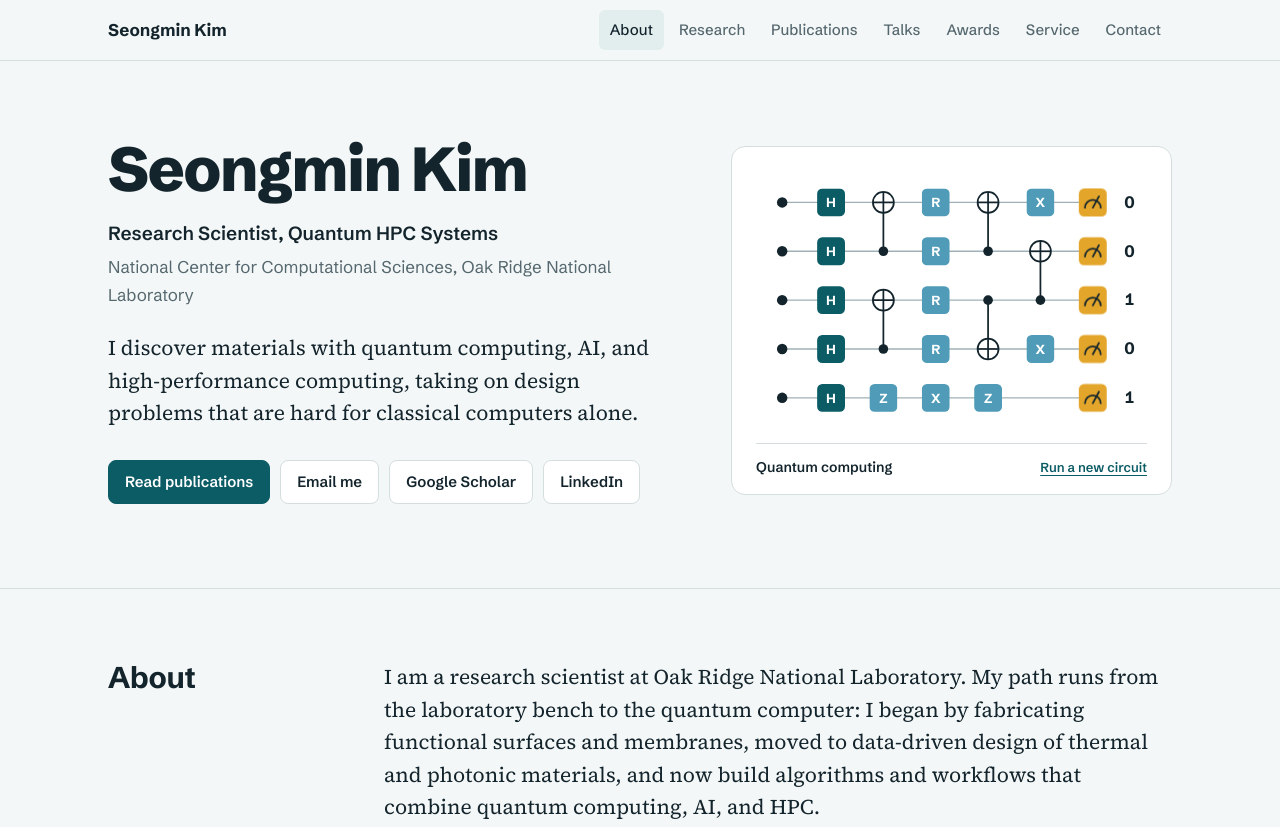
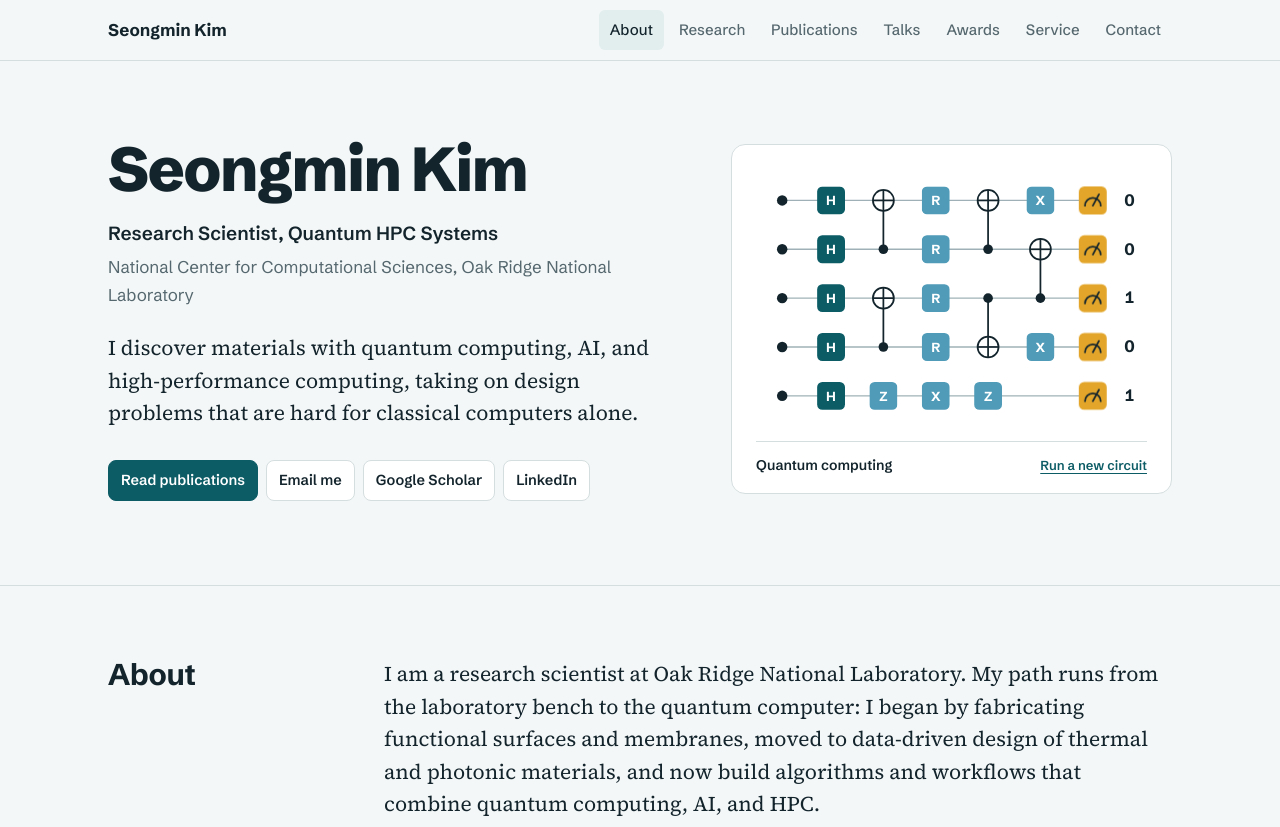
Before and after one commit to Seongmin-Kim-ornl/skim.github.io, a plain HTML site: page index.html in a window 1280 px wide. Shown: the top 827 px of the page. Drawn offline with Linux system fonts and the light colour scheme.

Commit message:
Adjust button styles and action gap in CSS

```diff
--- a/index.html
+++ b/index.html
@@ -72,13 +72,14 @@
   .hero-role { font-family: var(--sans); font-size: 19px; font-weight: 600; margin: 18px 0 4px; }
   .hero-org { font-family: var(--sans); font-size: 17px; color: var(--muted); margin: 0 0 24px; }
   .hero-lede { font-size: 21px; line-height: 1.55; max-width: 34em; margin-bottom: 30px; }
-  .actions { display: flex; flex-wrap: wrap; gap: 10px; font-family: var(--sans); }
+  .actions { display: flex; flex-wrap: wrap; gap: 8px; font-family: var(--sans); }
   .btn {
-    display: inline-block; padding: 9px 16px; border-radius: 8px;
-    font-size: 15px; font-weight: 600; text-decoration: none;
+    display: inline-flex; align-items: center; gap: 7px; padding: 8px 12px; border-radius: 8px;
+    font-size: 14.5px; font-weight: 600; text-decoration: none;
     border: 1px solid var(--line); color: var(--ink); background: var(--panel); cursor: pointer;
     font-family: var(--sans);
   }
+  .btn svg { width: 16px; height: 16px; flex: none; fill: none; stroke: currentColor; stroke-width: 2; stroke-linecap: round; stroke-linejoin: round; }
   .btn:hover { border-color: var(--teal); color: var(--teal); }
   .btn.solid { background: var(--teal); border-color: var(--teal); color: #fff; }
   .btn.solid:hover { background: var(--ink); border-color: var(--ink); color: #fff; }
```
